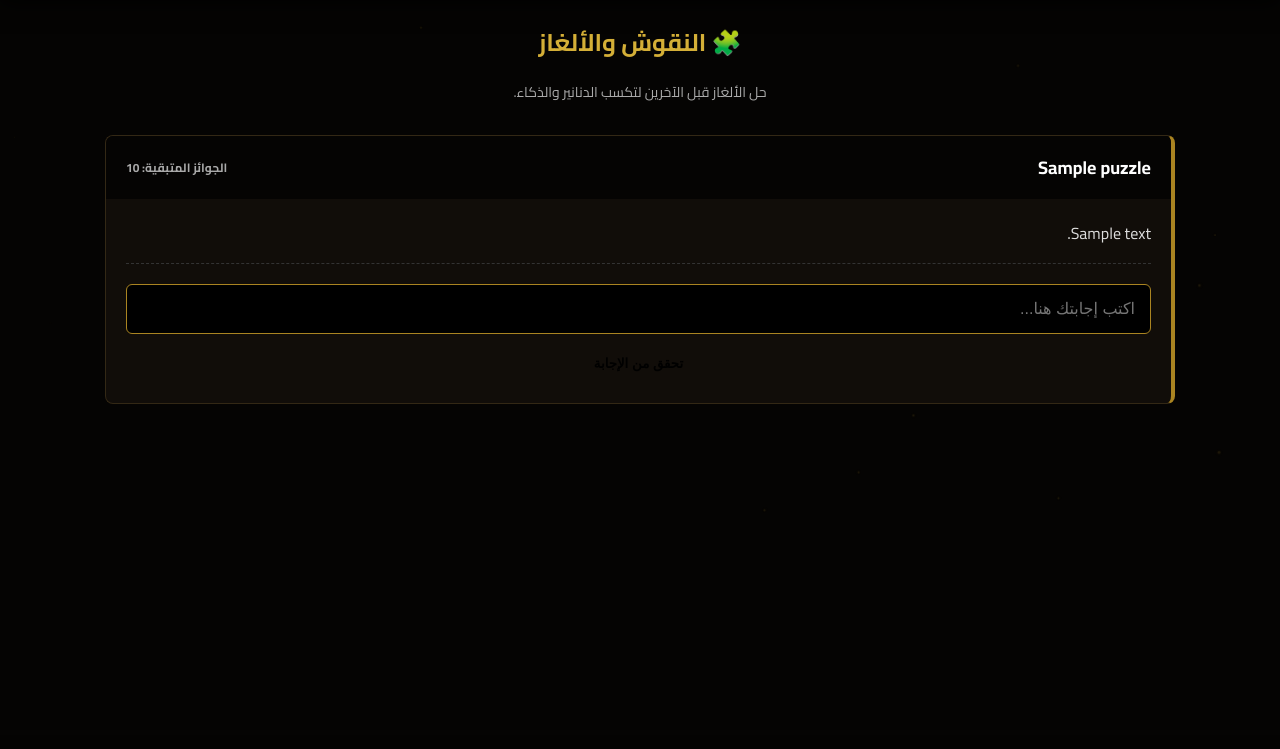
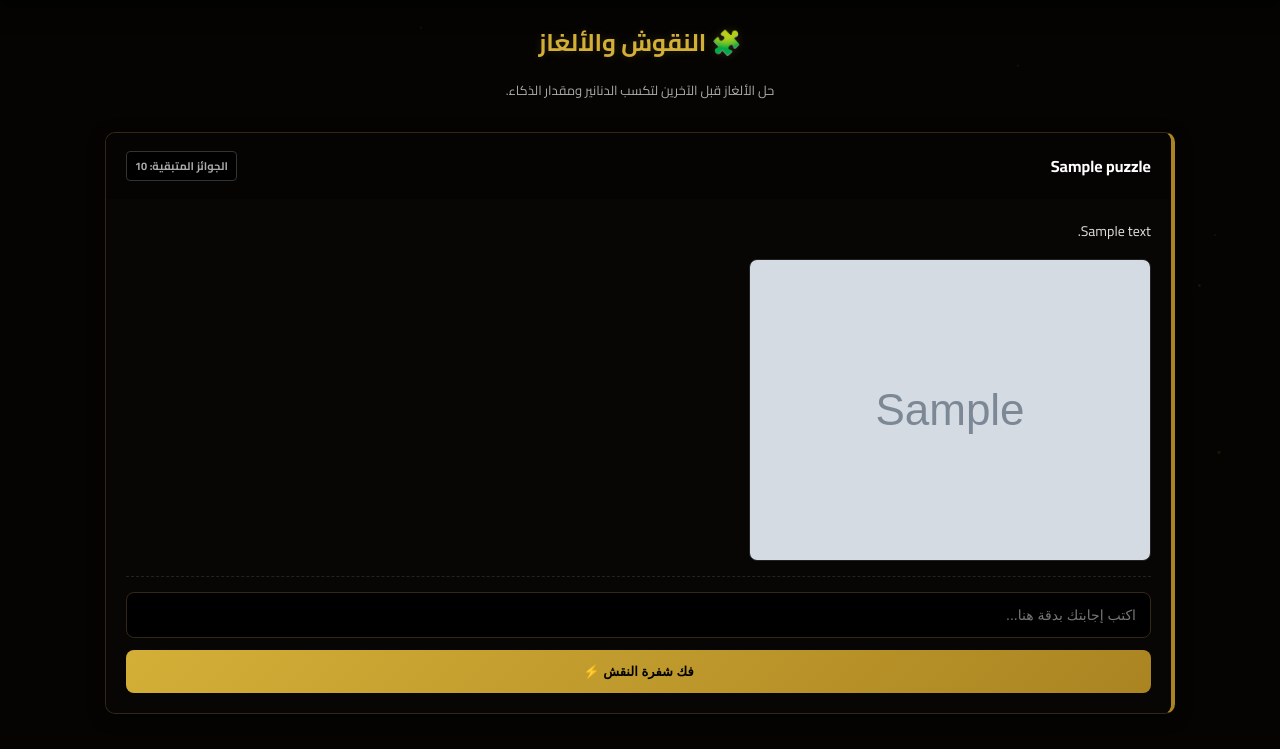
Before and after one commit to willia2minerva-a11y/Borj-Al-Sayd, a Flask app: template templates/puzzles.html in a window 1280 px wide. Shown: the part 65-814 px from the top of the page. Before the commit the page ends 576 px from the top, so only its background shows below. Run offline with Flask 2, Linux system fonts and the light colour scheme; the template is opened without the code that fills it: most values are stand-ins (such as "Sample title", 1, 10 or a date in 2020); grey boxes marked "Sample" are stand-in pictures; data that the repository does not hold is empty.

Commit message:
Enhance accordion and form styles in puzzles.html

```diff
--- a/templates/puzzles.html
+++ b/templates/puzzles.html
@@ -1,53 +1,64 @@
 {% extends 'base.html' %}
 {% block content %}
 <style>
-    .accordion-item { background: #110d09; border: 1px solid #332815; border-radius: 8px; margin-bottom: 15px; overflow: hidden; border-right: 4px solid var(--gold-dark); }
-    .accordion-header { padding: 15px 20px; cursor: pointer; color: var(--gold-light); font-weight: bold; font-size: 18px; display: flex; justify-content: space-between; align-items: center; user-select: none; background: #050403; }
-    .accordion-body { padding: 20px; color: #ddd; line-height: 1.8; background: var(--bg-card); font-size: 15px; }
+    .accordion-item { background: #110d09; border: 1px solid #332815; border-radius: 10px; margin-bottom: 15px; overflow: hidden; border-right: 4px solid var(--gold-dark); box-shadow: 0 4px 15px rgba(0,0,0,0.5);}
+    .accordion-header { padding: 18px 20px; cursor: pointer; color: var(--gold-light); font-weight: bold; font-size: 16px; display: flex; justify-content: space-between; align-items: center; user-select: none; background: #050403; transition: 0.2s;}
+    .accordion-header:hover { background: rgba(212,175,55,0.05); }
+    .accordion-body { padding: 20px; color: #ddd; line-height: 1.8; background: #080605; font-size: 14px; }
 
-    /* إصلاح مربع الإدخال */
-    .form-control-puzzle { width: 100%; padding: 15px; background: #000; color: #fff; border: 1px solid var(--gold-dark); border-radius: 6px; margin-bottom: 10px; box-sizing: border-box; font-size: 16px; outline: none; }
-    .form-control-puzzle:focus { border-color: var(--gold-main); box-shadow: 0 0 10px rgba(212,175,55,0.3); }
+    .form-control-puzzle { width: 100%; padding: 14px; background: #000; color: #fff; border: 1px solid #332815; border-radius: 8px; margin-bottom: 12px; box-sizing: border-box; font-size: 14px; outline: none; transition: 0.2s;}
+    .form-control-puzzle:focus { border-color: var(--gold-main); box-shadow: 0 0 10px rgba(212,175,55,0.1); }
 
-    .btn-gold { background: linear-gradient(45deg, var(--gold-dark), var(--gold-light)); color: #000; border: none; padding: 12px 25px; border-radius: 6px; cursor: pointer; font-weight: bold; width: 100%; }
+    .btn-gold { background: linear-gradient(135deg, #d4af37, #aa8421); color: #000; border: none; padding: 14px; border-radius: 8px; cursor: pointer; font-weight: bold; width: 100%; transition: 0.2s; font-size: 13px;}
+    .btn-gold:active { transform: scale(0.97); }
+
+    .news-img { max-width: 100%; border-radius: 8px; border: 1px solid #222; margin-bottom: 15px; display: block; }
+    .btn-delete { background: rgba(231,76,60,0.1); color: #e74c3c; border: 1px solid #e74c3c; padding: 6px 15px; border-radius: 6px; cursor: pointer; font-size: 12px; font-weight: bold; transition: 0.2s; }
+    .btn-delete:active { background: #e74c3c; color: #fff; transform: scale(0.95); }
 </style>
 
 <div style="text-align: center; margin-bottom: 30px;">
-    <h2 style="color: var(--gold-main); margin: 0;">🧩 النقوش والألغاز</h2>
-    <p style="color: #aaa; font-size: 14px;">حل الألغاز قبل الآخرين لتكسب الدنانير والذكاء.</p>
+    <h2 style="color: var(--gold-main); margin: 0; text-shadow: 0 0 10px rgba(212,175,55,0.2);">🧩 النقوش والألغاز</h2>
+    <p style="color: #aaa; font-size: 13px;">حل الألغاز قبل الآخرين لتكسب الدنانير ومقدار الذكاء.</p>
 </div>
 
 {% for p in puzzles_list %}
 <div class="accordion-item">
     <div class="accordion-header">
         <span>{{ p.title }}</span>
-        <span style="font-size: 12px; color: #aaa;">الجوائز المتبقية: {{ p.max_winners - p.current_winners }}</span>
+        <span style="font-size: 11px; color: #aaa; background: #000; padding: 4px 8px; border-radius: 4px; border: 1px solid #333;">الجوائز المتبقية: {{ p.max_winners - p.current_winners }}</span>
     </div>
     <div class="accordion-body">
-        <div style="margin-bottom: 20px; white-space: pre-wrap; font-size: 16px; border-bottom: 1px dashed #333; padding-bottom: 15px;">{{ p.content }}</div>
+        <div style="margin-bottom: 15px; white-space: pre-wrap;">{{ p.content }}</div>
 
+        {% if p.image_data %}
+            <img src="{{ p.image_data }}" class="news-img" alt="صورة اللغز">
+        {% endif %}
+
+        <div style="border-top: 1px dashed #222; margin-top: 15px; padding-top: 15px;">
             {% if current_user and current_user.id|string in p.winners_list %}
-            <div style="background: rgba(46,204,113,0.1); color: #2ecc71; padding: 15px; border-radius: 5px; text-align: center; font-weight: bold; border: 1px solid #2ecc71;">لقد قمت بحل هذا اللغز بنجاح! 🏆</div>
+                <div style="background: rgba(46,204,113,0.1); color: #2ecc71; padding: 15px; border-radius: 8px; text-align: center; font-weight: bold; border: 1px solid #2ecc71; font-size: 13px;">لقد قمت بحل هذا اللغز بنجاح واستلمت المكافأة! 🏆</div>
             {% elif p.current_winners >= p.max_winners %}
-            <div style="background: rgba(231,76,60,0.1); color: #e74c3c; padding: 15px; border-radius: 5px; text-align: center; font-weight: bold; border: 1px solid #e74c3c;">نفدت الجوائز وتم الحل!</div>
+                <div style="background: rgba(231,76,60,0.1); color: #e74c3c; padding: 15px; border-radius: 8px; text-align: center; font-weight: bold; border: 1px solid #e74c3c; font-size: 13px;">نفدت الجوائز وتم حل هذا اللغز من قبل الآخرين!</div>
             {% else %}
-            {% if p.puzzle_type == 'none' or not p.puzzle_type %}
                 <form action="/puzzles" method="POST">
                     <input type="hidden" name="puzzle_id" value="{{ p.id }}">
-                <input type="text" name="guess" class="form-control-puzzle" placeholder="اكتب إجابتك هنا..." required>
-                <button type="submit" class="btn-gold">تحقق من الإجابة</button>
+                    <input type="text" name="guess" class="form-control-puzzle" placeholder="اكتب إجابتك بدقة هنا..." required>
+                    <button type="submit" class="btn-gold">فك شفرة النقش ⚡</button>
                 </form>
             {% endif %}
-        {% endif %}
+        </div>
 
         {% if current_user and current_user.role == 'admin' %}
-        <form action="/delete_puzzle/{{ p.id }}" method="POST" style="margin-top: 15px; text-align: left;">
-            <button type="submit" style="background: transparent; color: #e74c3c; border: 1px solid #e74c3c; padding: 5px 10px; border-radius: 6px; cursor: pointer; font-size: 12px;">حذف اللغز</button>
+        <form action="/delete_news/{{ p.id }}" method="POST" style="margin-top: 20px; border-top: 1px dashed #222; padding-top: 15px; text-align: left;" onsubmit="return confirm('تأكيد طمس هذا اللغز نهائياً؟');">
+            <button type="submit" class="btn-delete">🗑️ طمس اللغز</button>
         </form>
         {% endif %}
     </div>
 </div>
 {% else %}
-<div style="text-align: center; color: #555; margin-top: 50px; padding: 50px;">النقوش ممسوحة حالياً...</div>
+<div style="text-align: center; color: #555; margin-top: 50px; padding: 50px; background: #050403; border-radius: 10px; border: 1px dashed #222;">
+    جدران المتاهة خالية من النقوش والألغاز حالياً...
+</div>
 {% endfor %}
 {% endblock %}
```
Lines whose indentation alone changed are shown as unchanged.
